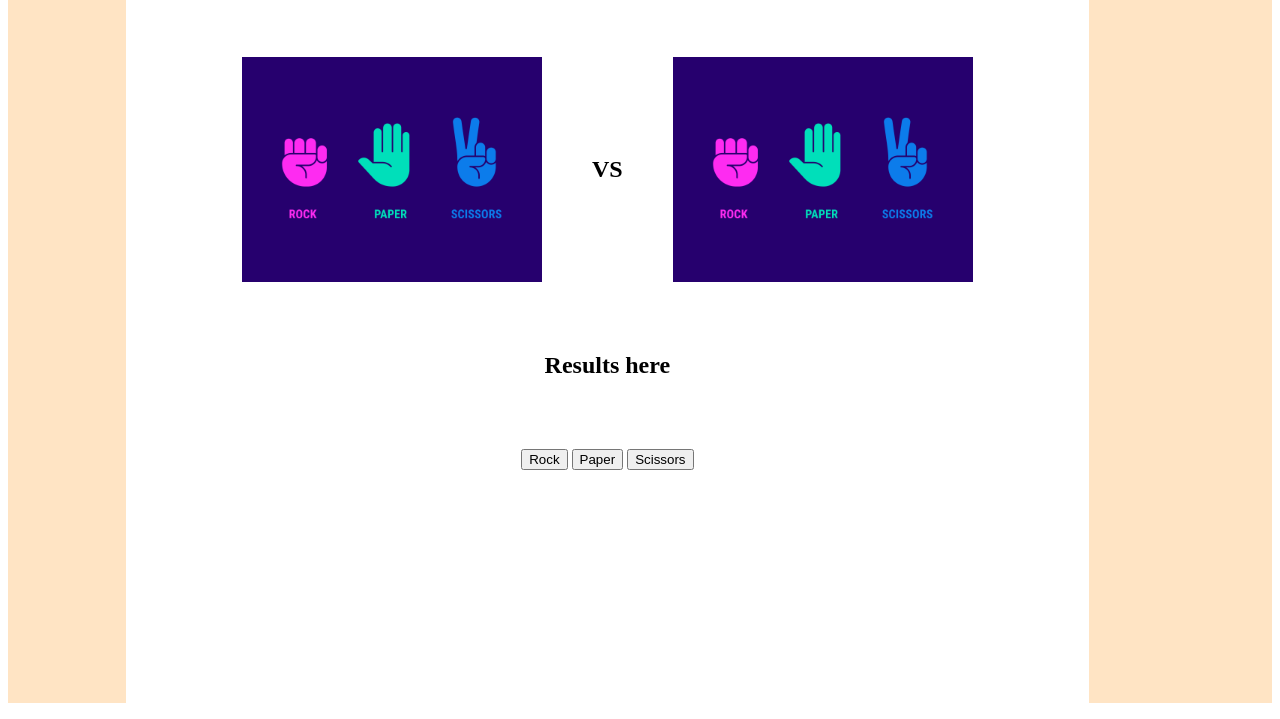
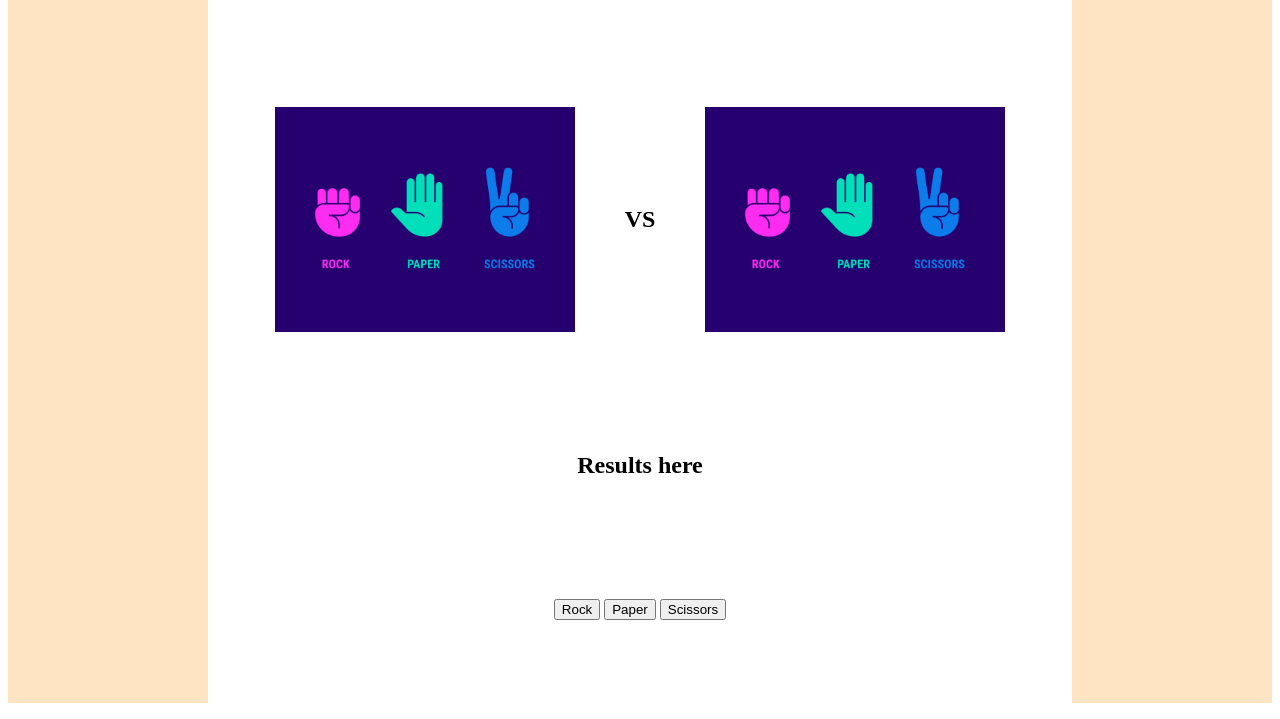
Before and after one commit to benjaAguilar/odin-RockPapperScissors, a plain HTML site: page index.html in a window 1280 px wide. Shown: the part 81-800 px from the top of the page. Drawn offline with Linux system fonts and the light colour scheme.

Commit message:
solved issue with te players section

```diff
--- a/styles/styles.css
+++ b/styles/styles.css
@@ -8,13 +8,15 @@ body{
     display: flex;
     flex-direction: column;
     align-items: center;
-    gap: 50px;
+    gap: 100px;
 }
 
 .user-section,
 .pc-section{
     display: flex;
     flex: 1 0 auto;
+    min-width: 200px;
+    justify-content: center;
     background-color: bisque;
 }
 
```
